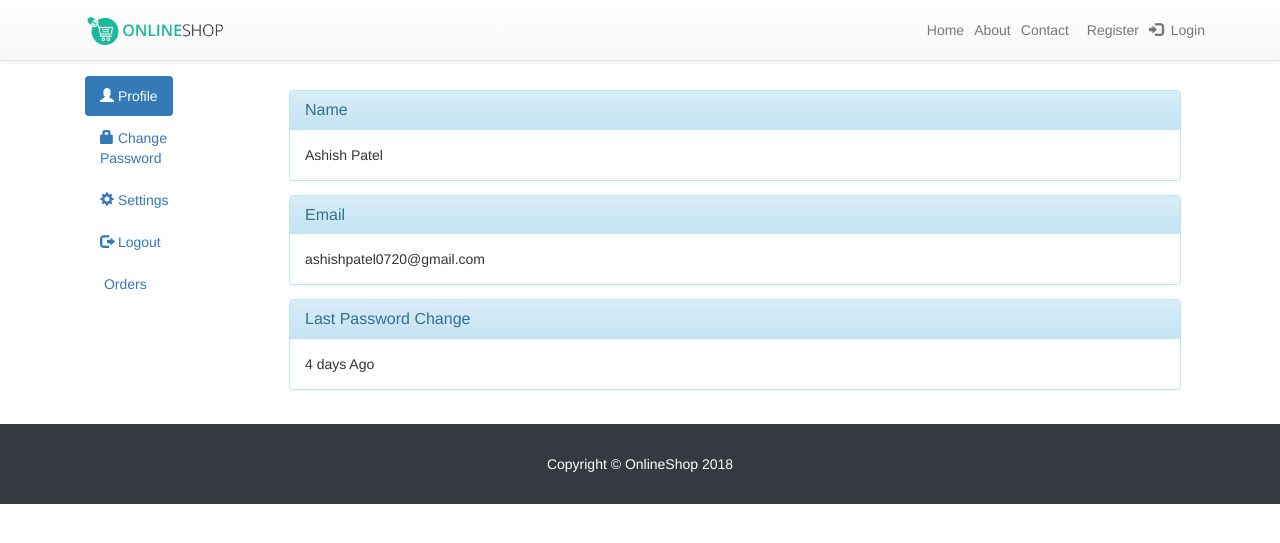
After one commit to studiosemicolon/onlineshop, a Django app: template templates/accounts/detail_profile.html in a window 1280 px wide. The commit adds this page. Shown: the top 543 px of the page. Run offline with Django 3.2, Linux system fonts and the light colour scheme; the template is opened without the code that fills it, so the values that code supplies are empty; parts of the project's set-up code (start-up, migrations or seed data) failed here and were passed over; some libraries are stand-ins or nearby versions.

Commit message:
update user

```diff
--- a/accounts/urls.py
+++ b/accounts/urls.py
@@ -6,6 +6,8 @@ from . import views
 urlpatterns = [
     url(r'^', include('django.contrib.auth.urls')),
     url(r'^signup/$', views.signup, name='signup'),
+    url(r'^login/$', LoginView.as_view(redirect_authenticated_user=True)),
+    url(r'^detail_profile/$', views.detail_profile, name='detail_profile'),
 
 
 ]
--- a/accounts/views.py
+++ b/accounts/views.py
@@ -26,3 +26,5 @@ def signup(request):
     else:
         form = SignUpForm()
     return render(request, 'accounts/signup.html', {'form': form})
+def detail_profile(request):
+    return render(request, 'accounts/detail_profile.html')
--- a/cart/urls.py
+++ b/cart/urls.py
@@ -5,5 +5,7 @@ from . import views
 urlpatterns = [
     url(r'^$', views.cart_detail, name='cart_detail'),
     url(r'^add/(?P<product_id>\d+)/$', views.cart_add, name='cart_add'),
+    url(r'^add_q/(?P<product_id>\d+)/$', views.cart_add_q, name='cart_add_q'),
     url(r'^remove/(?P<product_id>\d+)/$', views.cart_remove, name='cart_remove'),
+
 ]
--- a/shop/urls.py
+++ b/shop/urls.py
@@ -4,6 +4,7 @@ from . import views
 
 urlpatterns = [
     url(r'^$', views.product_list, name='product_list'),
+    url(r'^search$', views.product_search, name='product_search'),
     url(r'^(?P<category_slug>[-\w]+)/$',
         views.product_list, name='product_list_by_category'),
     url(r'^(?P<id>\d+)/(?P<slug>[-\w]+)/$',
--- /dev/null
+++ b/templates/accounts/detail_profile.html
@@ -0,0 +1,175 @@
+{% extends "shop/base.html" %}
+{% load crispy_forms_tags %}
+
+
+
+{% block title %}Profile{% endblock %}
+
+{%block content %}
+
+
+
+<div class="row">
+
+    <div class="col-md-2 col-sm-2">
+        <ul class="nav nav-pills nav-stacked admin-menu" >
+            <li class="active"><a href="" data-target-id="profile"><i class="glyphicon glyphicon-user"></i> Profile</a></li>
+            <li><a href="" data-target-id="change-password"><i class="glyphicon glyphicon-lock"></i> Change Password</a></li>
+            <li><a href="" data-target-id="settings"><i class="glyphicon glyphicon-cog"></i> Settings</a></li>
+            <li><a href="" data-target-id="logout"><i class="glyphicon glyphicon-log-out"></i> Logout</a></li>
+            <li><a href="{% url 'orders:show' %}" data-target-id="orders"><i class="glyphicon glyphicon-order"></i> Orders</a></li>
+        </ul>
+    </div>
+
+    <div class="col-md-10 col-sm-10 admin-content" id="profile">
+        <div class="panel panel-info" style="margin: 1em;">
+            <div class="panel-heading">
+                <h3 class="panel-title">Name</h3>
+            </div>
+            <div class="panel-body">
+                Ashish Patel
+            </div>
+        </div>
+        <div class="panel panel-info" style="margin: 1em;">
+            <div class="panel-heading">
+                <h3 class="panel-title">Email</h3>
+            </div>
+            <div class="panel-body">
+                ashishpatel0720@gmail.com
+            </div>
+        </div>
+        <div class="panel panel-info" style="margin: 1em;">
+            <div class="panel-heading">
+                <h3 class="panel-title">Last Password Change</h3>
+
+            </div>
+            <div class="panel-body">
+                4 days Ago
+            </div>
+        </div>
+
+    </div>
+<div class="col-md-9 col-sm-9 admin-content" id="settings">
+        <div class="panel panel-info" style="margin: 1em;">
+            <div class="panel-heading">
+                <h3 class="panel-title">Notification</h3>
+            </div>
+            <div class="panel-body">
+                <div class="label label-success">allowed</div>
+            </div>
+        </div>
+        <div class="panel panel-info" style="margin: 1em;">
+            <div class="panel-heading">
+                <h3 class="panel-title">Newsletter</h3>
+            </div>
+            <div class="panel-body">
+                <div class="badge">Monthly</div>
+            </div>
+        </div>
+        <div class="panel panel-info" style="margin: 1em;">
+            <div class="panel-heading">
+                <h3 class="panel-title">Admin</h3>
+
+            </div>
+            <div class="panel-body">
+                 <div class="label label-success">yes</div>
+            </div>
+        </div>
+
+    </div>
+
+    <div class="col-md-9 col-sm-9 admin-content" id="change-password">
+        <form action="/password" method="post">
+
+
+            <div class="panel panel-info" style="margin: 1em;">
+                <div class="panel-heading">
+                    <h3 class="panel-title"><label for="new_password" class="control-label panel-title">New Password</label></h3>
+                </div>
+                <div class="panel-body">
+                    <div class="form-group">
+                        <div class="col-sm-10">
+                            <input type="password" class="form-control" name="password" id="new_password" >
+                        </div>
+                    </div>
+
+                </div>
+            </div>
+
+
+            <div class="panel panel-info" style="margin: 1em;">
+                <div class="panel-heading">
+                    <h3 class="panel-title"><label for="confirm_password" class="control-label panel-title">Confirm password</label></h3>
+                </div>
+                <div class="panel-body">
+                    <div class="form-group">
+                        <div class="col-sm-10">
+                            <input type="password" class="form-control" name="password_confirmation" id="confirm_password" >
+                        </div>
+                    </div>
+                </div>
+            </div>
+
+
+            <div class="panel panel-info border" style="margin: 1em;">
+                <div class="panel-body">
+                    <div class="form-group">
+                        <div class="pull-left">
+                            <input type="submit" class="form-control btn btn-primary" name="submit" id="submit">
+                        </div>
+                    </div>
+                </div>
+            </div>
+
+        </form>
+    </div>
+
+    <div class="col-md-9 col-sm-9 admin-content" id="settings"></div>
+
+    <div class="col-md-9 col-sm-9 admin-content" id="logout">
+        <div class="panel panel-info" style="margin: 1em;">
+            <div class="panel-heading">
+                <h3 class="panel-title">Confirm Logout</h3>
+            </div>
+            <div class="panel-body">
+                Do you really want to logout ?
+                <a  href="#" class="label label-danger"
+                    onclick="event.preventDefault();
+                                             document.getElementById('logout-form').submit();">
+                    <span >   Yes   </span>
+                </a>
+                <a href="/account" class="label label-success"> <span >  No   </span></a>
+            </div>
+            <form id="logout-form" action="#" method="POST" style="display: none;">
+            </form>
+
+
+
+        </div>
+    </div>
+</div>
+
+<script type="text/javascript">
+
+
+
+
+         $(document).ready(function()
+      {
+        var navItems = $('.admin-menu li > a');
+        var navListItems = $('.admin-menu li');
+        var allWells = $('.admin-content');
+        var allWellsExceptFirst = $('.admin-content:not(:first)');
+        allWellsExceptFirst.hide();
+        navItems.click(function(e)
+        {
+            e.preventDefault();
+            navListItems.removeClass('active');
+            $(this).closest('li').addClass('active');
+            allWells.hide();
+            var target = $(this).attr('data-target-id');
+            $('#' + target).show();
+        });
+        });
+</script>
+{% endblock %}
--- a/templates/shop/base.html
+++ b/templates/shop/base.html
@@ -87,7 +87,7 @@
           <a href="#" class="dropdown-toggle nav-link" data-toggle="dropdown" role="button" aria-haspopup="true" aria-expanded="false"><span class="glyphicon glyphicon-user" aria-hidden="true"></span> {{ user.username }}<span ></span></a>
 
           <ul class="dropdown-menu">
-            <li><a href="#" ><span class="glyphicon glyphicon-cog" aria-hidden="true"></span> User Settings</a></li>
+            <li><a href="{% url 'accounts:detail_profile' %}" ><span class="glyphicon glyphicon-cog" aria-hidden="true"></span> User Settings</a></li>
             <li><a href="{% url 'cart:cart_detail' %}"><span class="glyphicon glyphicon-shopping-cart" aria-hidden="true"></span> Cart <span class="badge">4</span></a></li>
             <li><a href="{% url 'wishlist:wishlist_detail' %}"><span class="glyphicon glyphicon-heart" aria-hidden="true"></span> Wishlist</a></li>
 
```
Also changed, not shown: cart/forms.py (deleted, +0 -9 lines), cart/views.py (+27 -9 lines), shop/views.py (+38 -5 lines), templates/cart/cart_detail.html (+5 -6 lines), templates/shop/product/list.html (+5 -2 lines), 6 other files.
